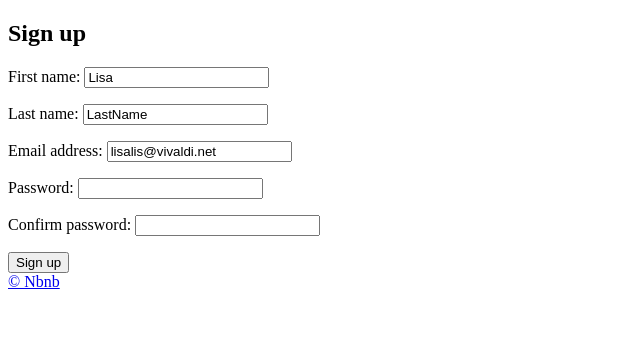
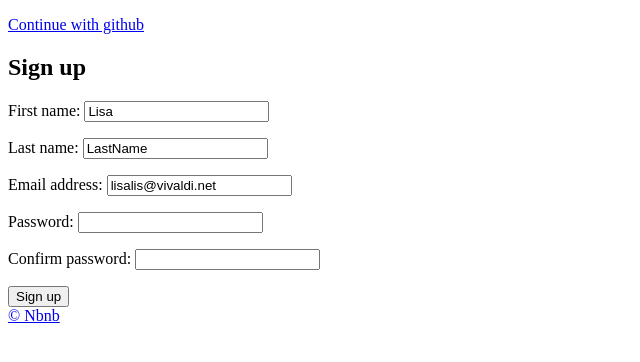
Before and after one commit to LisaProgect/airbnb-clone, a Django app: page /users/signup in a window 1280 px wide. Shown: the part 52-414 px from the top of the page, without its empty margins (0-640 px from the left). Run offline with Django 4.2, Linux system fonts and the light colour scheme.

Commit message:
add sing up with github

```diff
--- a/requirements.txt
+++ b/requirements.txt
@@ -22,3 +22,4 @@ tomli==2.0.1
 toposort==1.7
 typing_extensions==4.1.1
 django-dotenv
+requests
--- /dev/null
+++ b/templates/partials/social_login.html
@@ -0,0 +1 @@
+<div><a href="{% url 'users:github-login' %}">Continue with github</a></div>
--- a/templates/users/login.html
+++ b/templates/users/login.html
@@ -2,7 +2,11 @@
 {% block page_title %}Login{% endblock page_title %}
 {% block search_bar %}{% endblock search_bar %}
 {% block content %}
+
+{% include 'partials/social_login.html' %}
+
 <h2>Login</h2>
+
 <form action="{% url 'users:login' %}" method="POST">
     {% csrf_token %}
     {{form.as_p}}
--- a/templates/users/signup.html
+++ b/templates/users/signup.html
@@ -2,6 +2,9 @@
 {% block page_title %}Sign up{% endblock page_title %}
 {% block search_bar %}{% endblock search_bar %}
 {% block content %}
+
+{% include 'partials/social_login.html' %}
+
 <h2>Sign up</h2>
 <form action="{% url 'users:signup' %}" method="POST">
     {% csrf_token %}
--- a/users/admin.py
+++ b/users/admin.py
@@ -21,6 +21,7 @@ class CustomUserAdmin(UserAdmin):
                     "language",
                     "currency",
                     "superhost",
+                    "login_method",
                 ),
             },
         ),
@@ -41,4 +42,5 @@ class CustomUserAdmin(UserAdmin):
         "is_superuser",
         "email_verified",
         "email_secret",
+        "login_method",
     )
--- a/users/models.py
+++ b/users/models.py
@@ -38,6 +38,14 @@ class User(AbstractUser):
         (CURRENCY_UAH, "UAH"),
     )
 
+    LOGIN_EMAIL = "email"
+    LOGIN_GITHUB = "github"
+
+    LOGIN_CHOICES = (
+        (LOGIN_EMAIL, "Email"),
+        (LOGIN_GITHUB, "Github"),
+    )
+
     avatar = models.ImageField(upload_to="avatars", blank=True)
     gender = models.CharField(choices=GENDER_CHOICES, blank=True, max_length=10)
     bio = models.TextField(blank=True)
@@ -51,6 +59,9 @@ class User(AbstractUser):
     superhost = models.BooleanField(default=False)
     email_verified = models.BooleanField(default=False)
     email_secret = models.CharField(max_length=20, default="", blank=True)
+    login_method = models.CharField(
+        choices=LOGIN_CHOICES, blank=True, max_length=20, default=LOGIN_EMAIL
+    )
 
     def verify_email(self, uri):
         if self.email_verified is False:
--- a/users/urls.py
+++ b/users/urls.py
@@ -1,10 +1,19 @@
 from django.urls import path
-from users.views import LoginView, SingUpView, logout_user, complete_verification
+from users.views import (
+    LoginView,
+    SingUpView,
+    github_callback,
+    github_login,
+    logout_user,
+    complete_verification,
+)
 
 app_name = "users"
 
 urlpatterns = [
     path("login", LoginView.as_view(), name="login"),
+    path("login/github", github_login, name="github-login"),
+    path("login/github/callback", github_callback, name="github-callback"),
     path("logout", logout_user, name="logout"),
     path("signup", SingUpView.as_view(), name="signup"),
     path("verify/<str:key>/", complete_verification, name="complete-verification"),
--- a/users/views.py
+++ b/users/views.py
@@ -1,7 +1,11 @@
+import os
+import requests
+from urllib.parse import urlencode
 from django.shortcuts import redirect
 from django.urls import reverse, reverse_lazy
 from django.views.generic import FormView
 from django.contrib.auth import authenticate, login, logout
+from django.contrib import messages
 from users.forms import LoginForm, SingUpForm
 from users.models import User
 
@@ -55,6 +59,104 @@ def complete_verification(request, key):
         user.email_verified = True
         user.email_secret = ""
         user.save()
+        messages.success(
+            request=request, message="You are success complete verification"
+        )
     except User.DoesNotExist:
-        pass
+        messages.error(request=request, message="User does not exist")
     return redirect(reverse("core:home"))
+
+
+def github_login(request):
+    redirect_uri = request.build_absolute_uri(reverse("users:github-callback"))
+    client_id = os.environ.get("GH_ClIENT_ID")
+    query_string = urlencode(
+        {
+            "client_id": client_id,
+            "redirect_uri": redirect_uri,
+            "scope": "user",
+        },
+        safe=":/,",
+    )
+    print(query_string)
+    return redirect(f"https://github.com/login/oauth/authorize?{query_string}")
+
+
+class GithubException(Exception):
+    pass
+
+
+def github_callback(request):
+    try:
+        code = request.GET.get("code", None)
+        if code is not None:
+            client_id = os.environ.get("GH_ClIENT_ID")
+            client_secret = os.environ.get("GH_CLIENT_SECRETS")
+            url_github_token = "https://github.com/login/oauth/access_token"
+            data_token = {
+                "client_id": client_id,
+                "client_secret": client_secret,
+                "code": code,
+            }
+            token_request = requests.post(
+                url_github_token,
+                data=data_token,
+                headers={"Accept": "application/json"},
+            )
+            token_json = token_request.json()
+            error = token_json.get("error", None)
+            if error is not None:
+                raise GithubException("Can't get access token")
+            else:
+                access_token = token_json.get("access_token")
+                url_github_profile = "https://api.github.com/user"
+                header = {
+                    "Authorization": f"token {access_token}",
+                    "Accept": "application/json",
+                }
+                profile_request = requests.get(url_github_profile, headers=header)
+                profile_json = profile_request.json()
+                username = profile_json.get("login", None)
+                email = profile_json.get("email")
+                if email is None:
+                    url_github_emails = "https://api.github.com/user/emails"
+                    emails_request = requests.get(url_github_emails, headers=header)
+                    emails_json = emails_request.json()
+                    (email_info,) = list(
+                        filter(
+                            lambda email: email["verified"]
+                            and email["visibility"] == "private",
+                            emails_json,
+                        )
+                    )
+                    email = email_info["email"]
+                if username is not None:
+                    name = profile_json.get("name") or username
+                    bio = profile_json.get("bio") or ""
+                    try:
+                        user = User.objects.get(email=email)
+                        if user.login_method != User.LOGIN_GITHUB:
+                            raise GithubException(
+                                f"Please log in with: {user.login_method}"
+                            )
+                    except User.DoesNotExist:
+                        user = User.objects.create(
+                            email=email,
+                            first_name=name,
+                            username=email,
+                            bio=bio,
+                            login_method=User.LOGIN_GITHUB,
+                            email_verified=True,
+                        )
+                        user.set_unusable_password()
+                        user.save()
+                    login(request, user)
+                    messages.success(request, f"Welcome back {user.first_name}")
+                    return redirect(reverse("core:home"))
+                else:
+                    raise GithubException("Can't get your profile")
+        else:
+            raise GithubException("Can't get code")
+    except GithubException as e:
+        messages.error(request=request, message=e)
+        return redirect(reverse("core:home"))
```
Also changed, not shown: users/migrations/0003_user_login_method.py (added), 1 other file.
